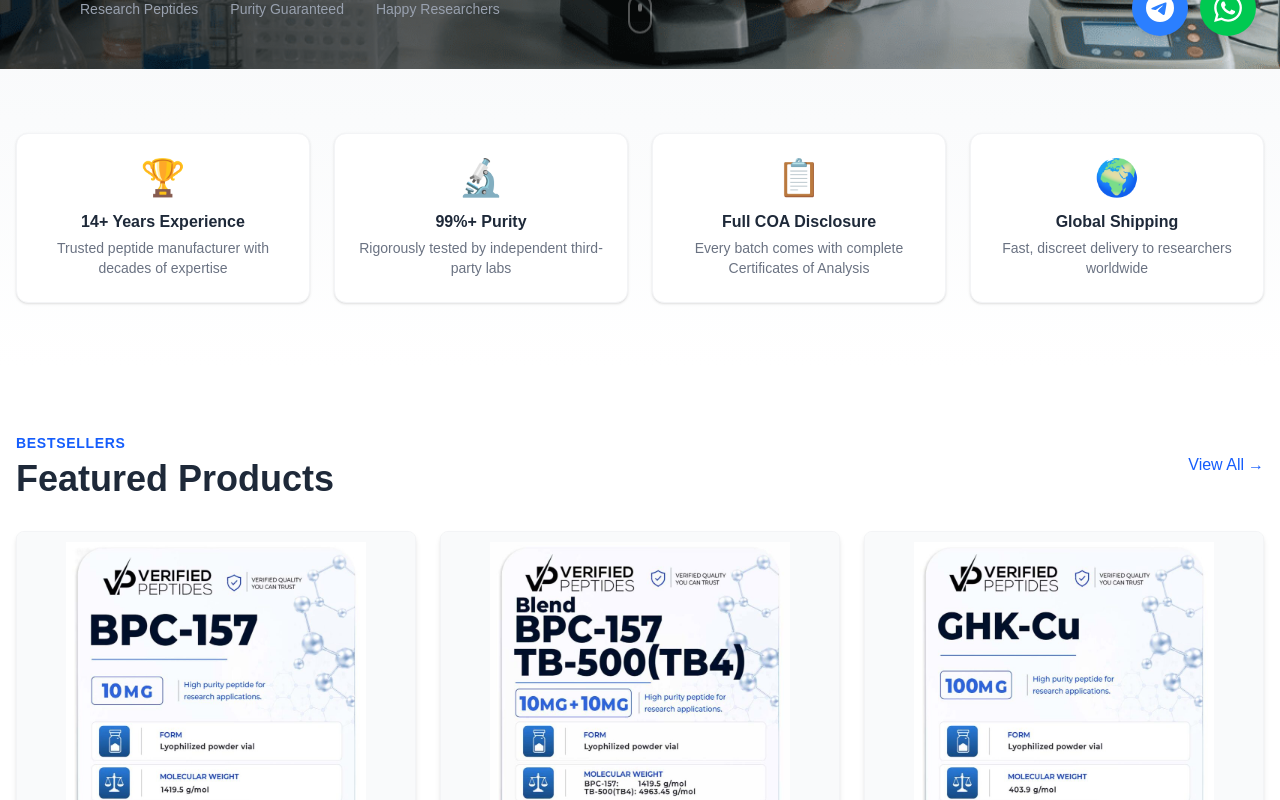
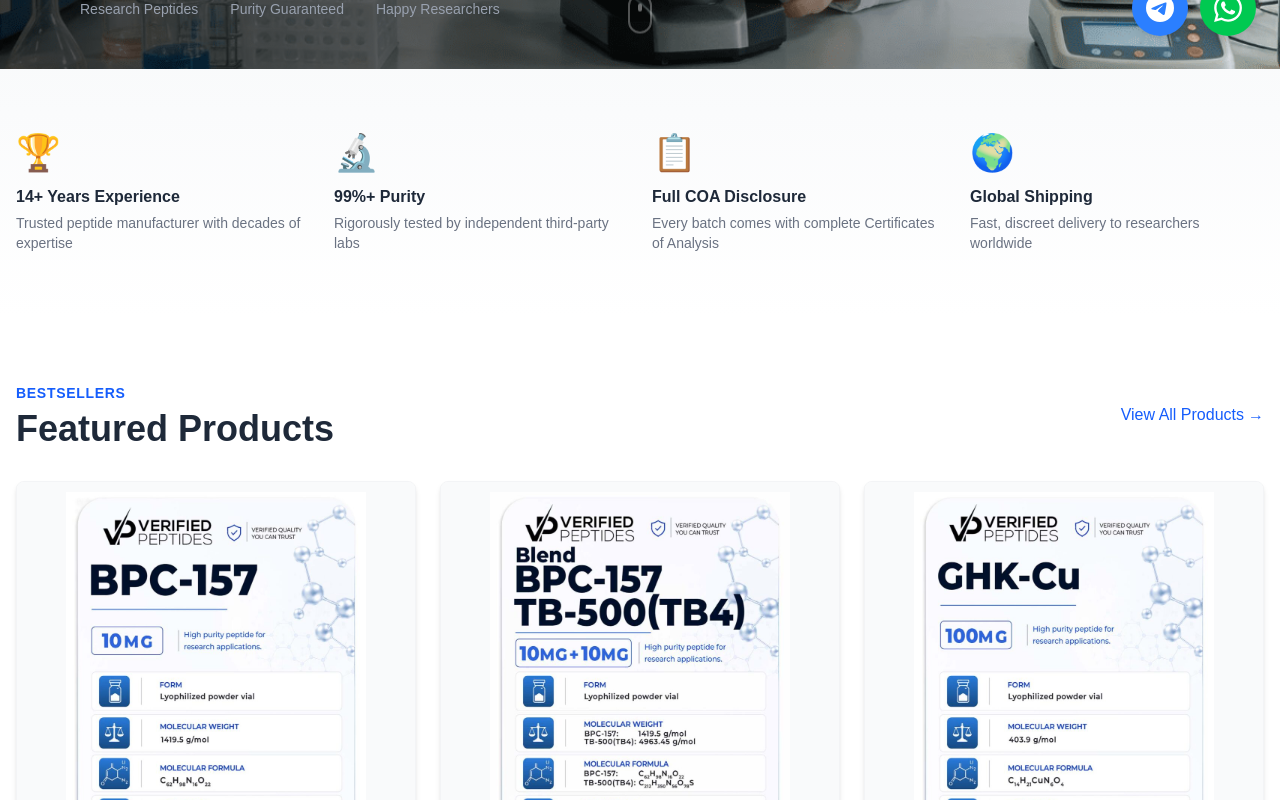
Before and after one commit to isAsong/verifiedpeptides, a Next.js app: page / in a window 1280 px wide. Shown: the part 740-1540 px from the top of the page. Built offline with nearby package versions, Linux system fonts and the light colour scheme.

Commit message:
修改seo问题

```diff
--- a/app/page.jsx
+++ b/app/page.jsx
@@ -126,16 +126,12 @@
       {/* ===== Trust Badges ===== */}
       <section className="py-16 bg-gradient-to-b from-gray-50 to-white">
         <div className="container mx-auto px-4">
+
+          <h2 className="sr-only">Why Choose Us - Trust Badges</h2>
           <div className="grid grid-cols-2 md:grid-cols-4 gap-6">
             {trustBadges.map((badge, index) => (
-              <div
-                key={index}
-                className="group text-center p-6 rounded-xl bg-white shadow-sm hover:shadow-xl transition-all duration-500 hover:-translate-y-2 border border-gray-100"
-                style={{ animationDelay: `${index * 100}ms` }}
-              >
-                <div className="text-4xl mb-3 group-hover:scale-110 transition-transform duration-300">
-                  {badge.icon}
-                </div>
+              <div key={index} className="...">
+                <div className="text-4xl mb-3">{badge.icon}</div>
                 <h3 className="font-semibold text-gray-800">{badge.label}</h3>
                 <p className="text-sm text-gray-500 mt-1">{badge.desc}</p>
               </div>
@@ -152,7 +148,7 @@
             <h2 className="text-3xl md:text-4xl font-bold text-gray-800 mt-1">Featured Products</h2>
           </div>
           <Link href="/products" className="group text-blue-600 hover:text-blue-700 font-medium flex items-center gap-1">
-            View All
+            View All Products
             <span className="group-hover:translate-x-1 transition-transform">→</span>
           </Link>
         </div>
@@ -244,7 +240,7 @@
               <h2 className="text-3xl md:text-4xl font-bold text-gray-800 mt-1">Latest Research Insights</h2>
             </div>
             <Link href="/blog" className="group text-blue-600 hover:text-blue-700 font-medium flex items-center gap-1">
-              View All
+              View All Articles
               <span className="group-hover:translate-x-1 transition-transform">→</span>
             </Link>
           </div>
--- a/components/layout/Header.jsx
+++ b/components/layout/Header.jsx
@@ -139,6 +139,7 @@
                         onClick={openSearch}
                         className="p-1.5 rounded-full hover:bg-gray-100 transition-colors"
                         aria-label="Search"
+
                     >
                         <svg className="w-5 h-5 text-gray-600" fill="none" stroke="currentColor" viewBox="0 0 24 24">
                             <path strokeLinecap="round" strokeLinejoin="round" strokeWidth="2" d="M21 21l-6-6m2-5a7 7 0 11-14 0 7 7 0 0114 0z" />
@@ -273,7 +274,7 @@
                                 {item.label}
                             </Link>
                         ))}
-                        <button onClick={openSearch} className="p-1 text-gray-600 hover:text-blue-600 transition-colors">
+                        <button onClick={openSearch} className="p-1 text-gray-600 hover:text-blue-600 transition-colors" aria-label="Search">
                             <svg className="w-5 h-5" fill="none" stroke="currentColor" viewBox="0 0 24 24">
                                 <path strokeLinecap="round" strokeLinejoin="round" strokeWidth="2" d="M21 21l-6-6m2-5a7 7 0 11-14 0 7 7 0 0114 0z" />
                             </svg>
@@ -310,6 +311,7 @@
                                 <button
                                     onClick={() => setSearchQuery('')}
                                     className="text-gray-400 hover:text-gray-600 p-1"
+                                    aria-label="Clear search"
                                 >
                                     <svg className="w-4 h-4" fill="none" stroke="currentColor" viewBox="0 0 24 24">
                                         <path strokeLinecap="round" strokeLinejoin="round" strokeWidth="2" d="M6 18L18 6M6 6l12 12" />
```
